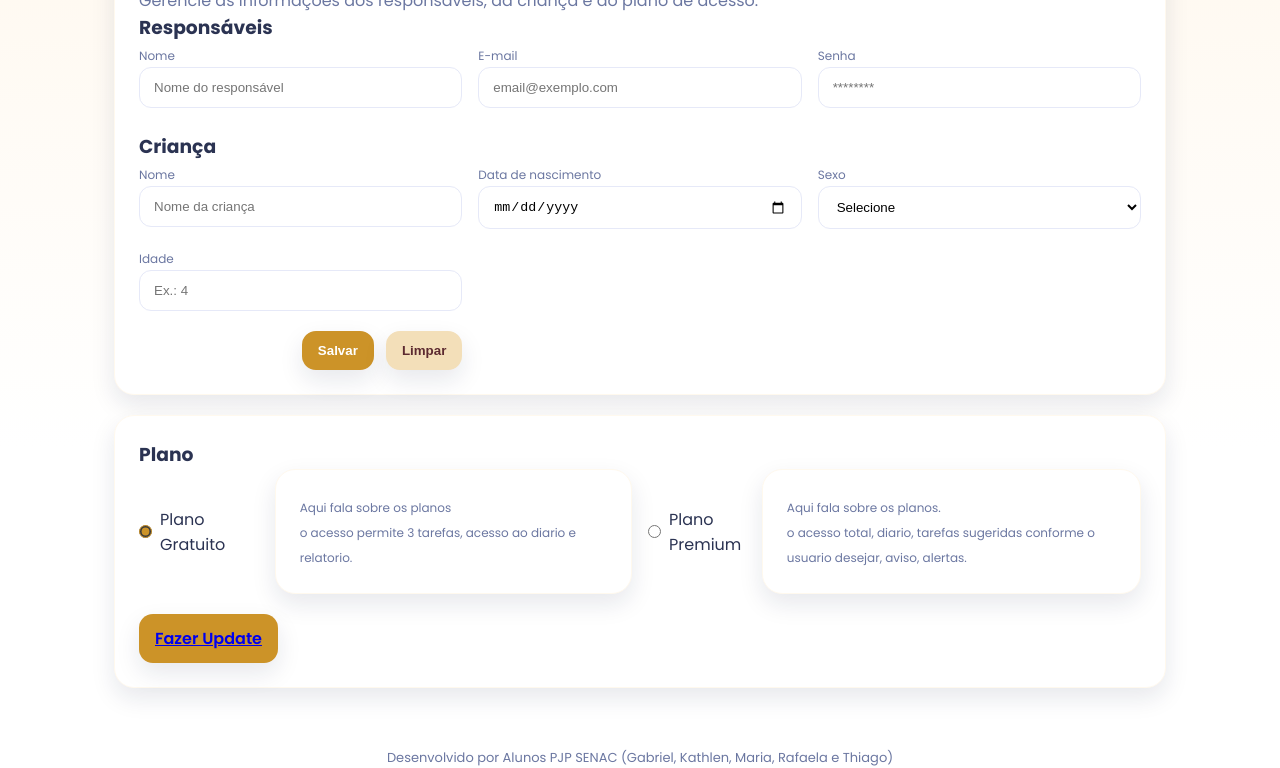
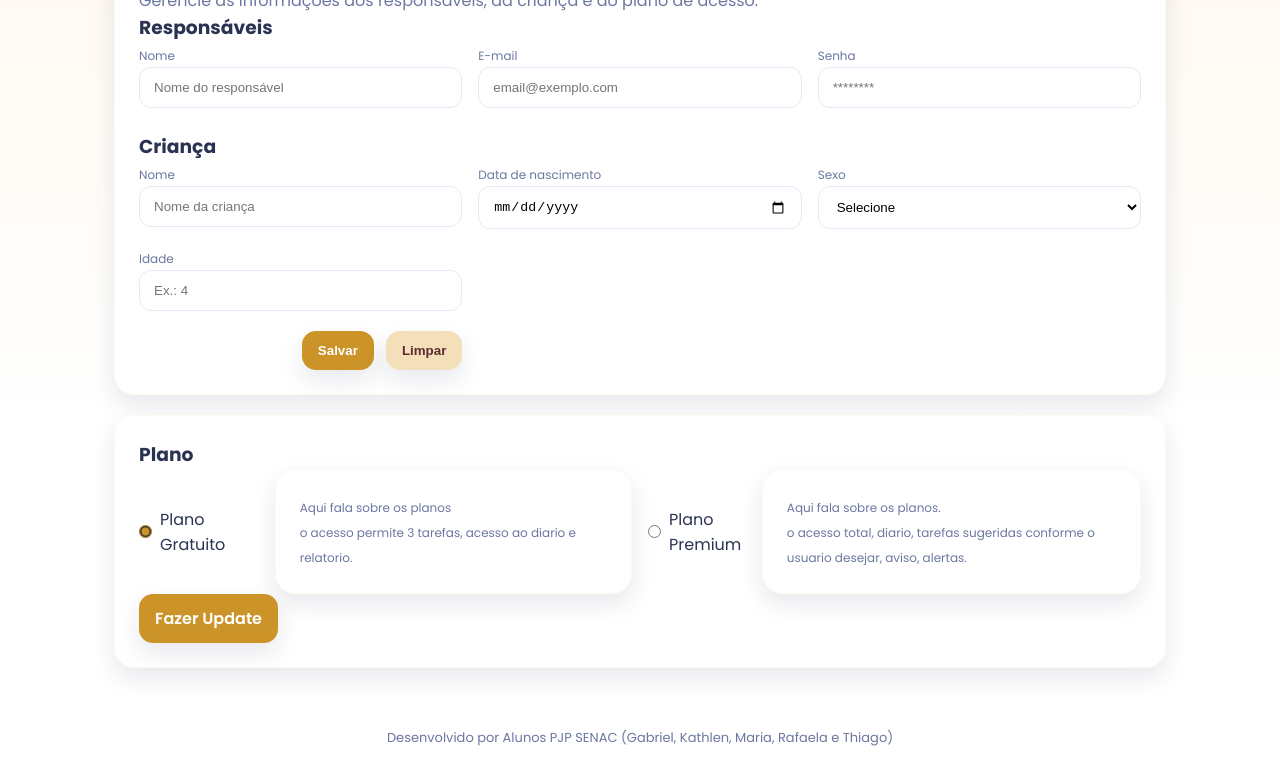
Before and after one commit to KathlenSouza/PJP-Projeto-Pequenos-Passos, a website: page Front/src/template/configuracao.html in a window 1280 px wide. Shown: the part 303-1071 px from the top of the page. Drawn offline with Linux system fonts and the light colour scheme.

Commit message:
ajustes botao config, imagem pezinho aba pag planos

```diff
--- a/Front/src/template/configuracao.html
+++ b/Front/src/template/configuracao.html
@@ -132,11 +132,11 @@
           </div>
         </label>
       </div>
-
-      <div class="btn" style="margin-top: 20px;">
-      <a href="/src/template/planos.html"> Fazer Update </a>
-      </div>
-    </section>
+        <div class="btn-primary">
+            <a href="/src/template/planos.html" class="btn btn-primary">
+             <span>Fazer Update</span>
+            </a>
+          </div>
   </main>
 
   <footer>
```
Also changed, not shown: Front/src/template/planos.html (+2 -0 lines), Front/src/static/css/configuracao.css (line endings or trailing spaces).
